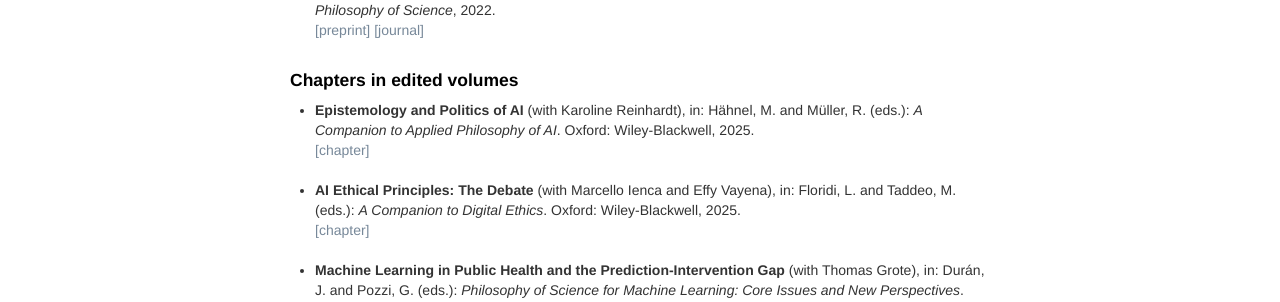
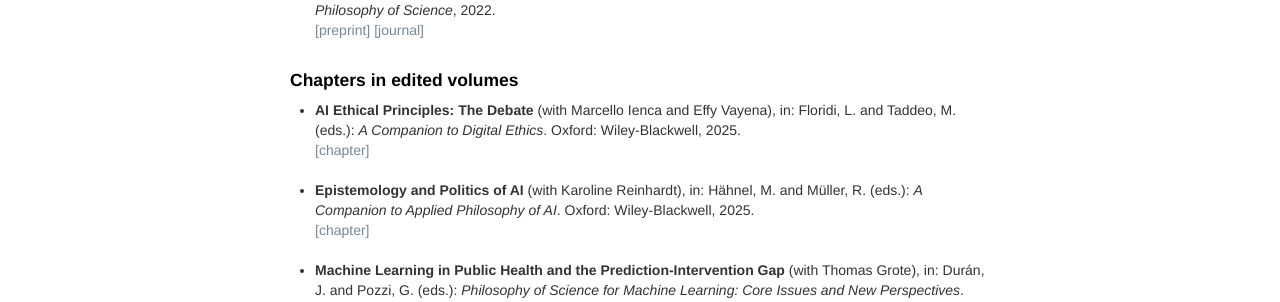
Before and after one commit to oliverbuchholz/oliverbuchholz.github.io, a Jekyll site: the page built from pages/writing.md, in a window 1280 px wide. Shown: the part 772-1074 px from the top of the page. Built offline with Jekyll 4.4.1, drawn with Linux system fonts in a browser that asks for light colours.

```diff
--- a/pages/writing.md
+++ b/pages/writing.md
@@ -41,11 +41,11 @@ description: Oliver Buchholz | Writing
 
 <ul>
 <li>
-<b>Epistemology and Politics of AI</b> (with Karoline Reinhardt), in: H&auml;hnel, M. and M&uuml;ller, R. (eds.): <i>A Companion to Applied Philosophy of AI</i>. Oxford: Wiley-Blackwell, 2025.<br><a href= "https://doi.org/10.1002/9781394238651.ch8" target= "_blank">[chapter]</a><br><br>
+<b>AI Ethical Principles: The Debate</b> (with Marcello Ienca and Effy Vayena), in: Floridi, L. and Taddeo, M. (eds.): <i>A Companion to Digital Ethics</i>. Oxford: Wiley-Blackwell, 2025.<br><a href= "https://doi.org/10.1002/9781394240821.ch9" target= "_blank">[chapter]</a><br><br>
 </li>
 
 <li>
-<b>AI Ethical Principles: The Debate</b> (with Marcello Ienca and Effy Vayena), in: Floridi, L. and Taddeo, M. (eds.): <i>A Companion to Digital Ethics</i>. Oxford: Wiley-Blackwell, 2025.<br><a href= "https://doi.org/10.1002/9781394240821.ch9" target= "_blank">[chapter]</a><br><br>
+<b>Epistemology and Politics of AI</b> (with Karoline Reinhardt), in: H&auml;hnel, M. and M&uuml;ller, R. (eds.): <i>A Companion to Applied Philosophy of AI</i>. Oxford: Wiley-Blackwell, 2025.<br><a href= "https://doi.org/10.1002/9781394238651.ch8" target= "_blank">[chapter]</a><br><br>
 </li>
 
 <li><b>Machine Learning in Public Health and the Prediction-Intervention Gap</b> (with Thomas Grote), in: Dur&aacute;n, J. and Pozzi, G. (eds.): <i>Philosophy of Science for Machine Learning: Core Issues and New Perspectives</i>. Cham: Synthese Library, 2025.<br><a href= "https://philsci-archive.pitt.edu/23207/" target= "_blank">[preprint]</a> <a href= "https://doi.org/10.1007/978-3-032-03083-2_22" target= "_blank">[chapter]</a><br><br>
```
